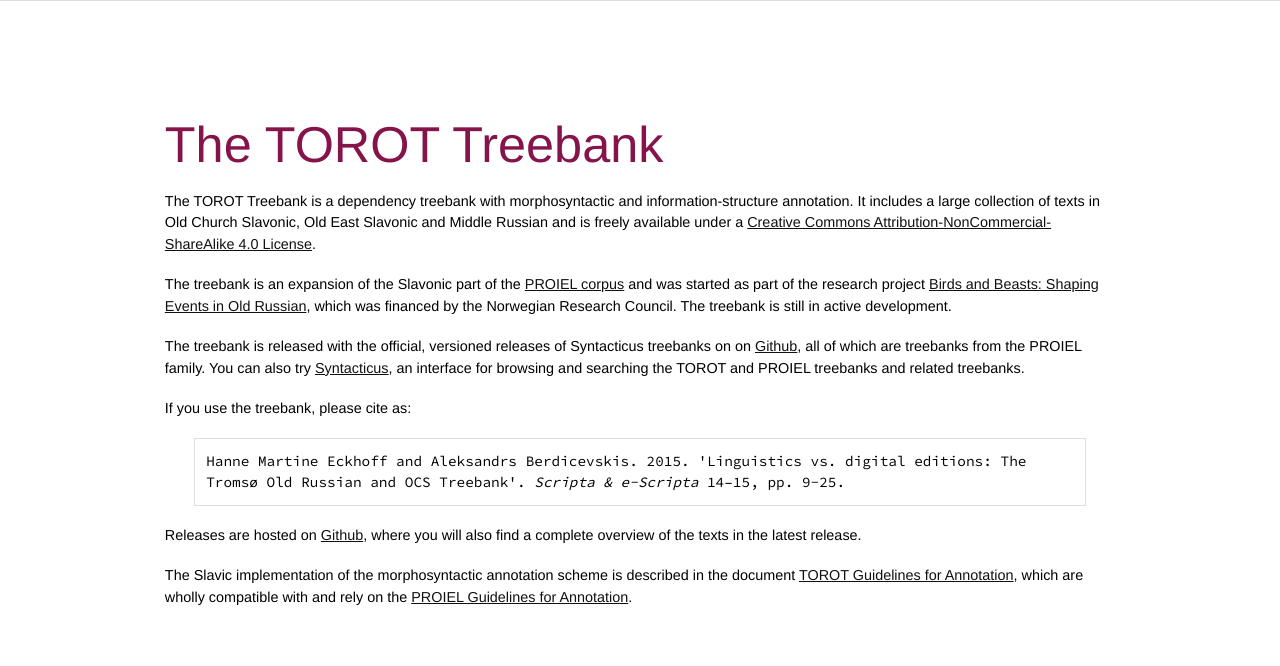
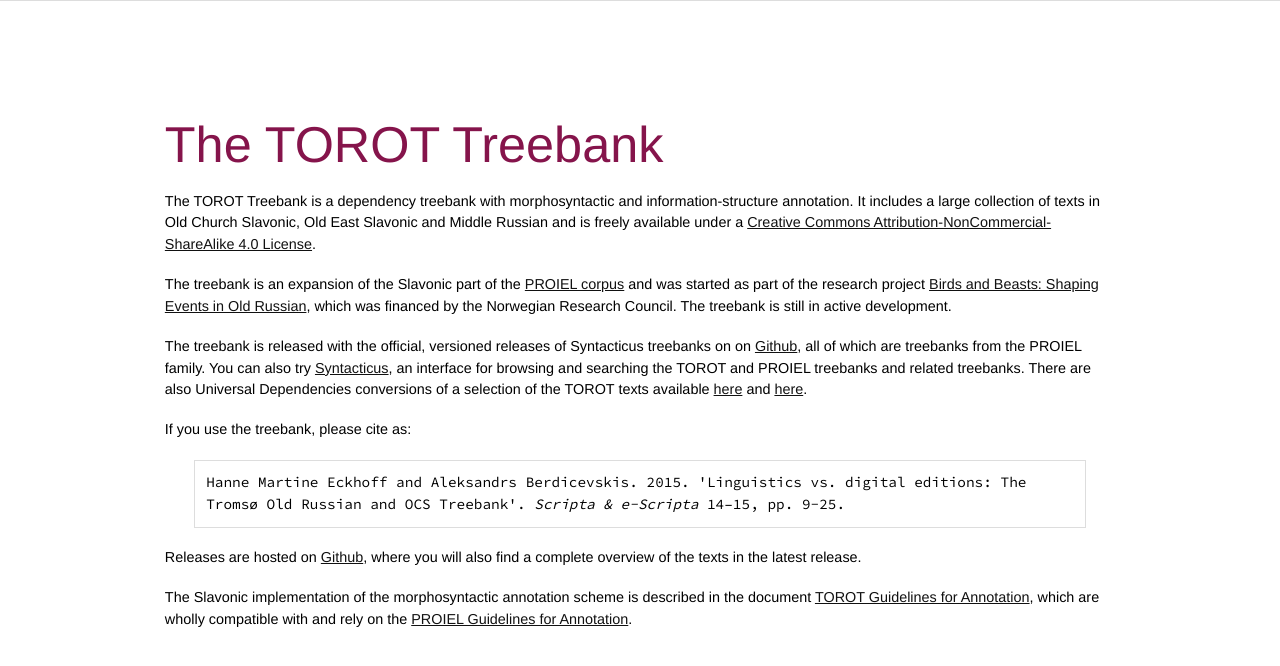
Before and after one commit to torottreebank/torottreebank.github.io, a Jekyll site: the page built from index.html, in a window 1280 px wide. Shown: the top 666 px of the page. Built offline with Jekyll 4.4.1, drawn with Linux system fonts in a browser that asks for light colours.

Commit message:
Update index.html

```diff
--- a/index.html
+++ b/index.html
@@ -25,7 +25,7 @@
         <p>
           The treebank is released with the official, versioned releases of Syntacticus treebanks on on <a
           href="https://github.com/syntacticus/syntacticus-treebank-data/tree/main">Github</a>, all of which are treebanks from the PROIEL family. You can also try <a href="http://syntacticus.org/">Syntacticus</a>, an interface for browsing and searching
-		  the TOROT and PROIEL treebanks and related treebanks.
+		  the TOROT and PROIEL treebanks and related treebanks. There are also Universal Dependencies conversions of a selection of the TOROT texts available <a href="https://github.com/UniversalDependencies/UD_Old_East_Slavic-TOROT/tree/master">here</a> and <a href="https://github.com/UniversalDependencies/UD_Old_Church_Slavonic-PROIEL/tree/master">here</a>.
 
         <p>
           If you use the treebank, please cite as:
@@ -41,7 +41,7 @@
        </p>
 
         <p>
-          The Slavic implementation of the morphosyntactic annotation scheme is described in the document <a href="https://github.com/torottreebank/torottreebank.github.io/blob/master/torot.pdf">TOROT
+          The Slavonic implementation of the morphosyntactic annotation scheme is described in the document <a href="https://github.com/torottreebank/torottreebank.github.io/blob/master/torot.pdf">TOROT
             Guidelines for Annotation</a>, which are wholly compatible with and rely on the
           <a href="https://dev.syntacticus.org/annotation-guide/">PROIEL
             Guidelines for Annotation</a>.
```
